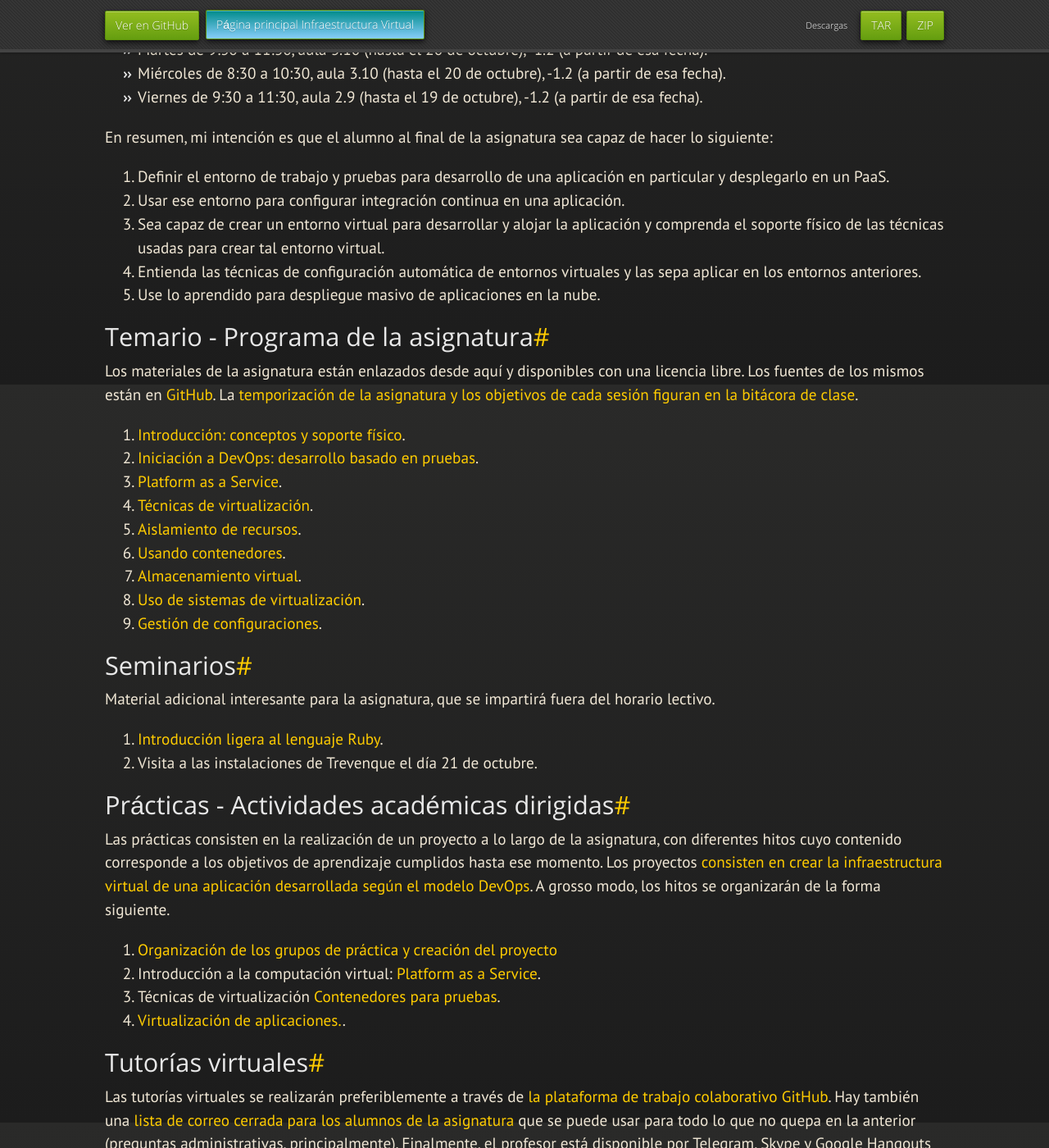
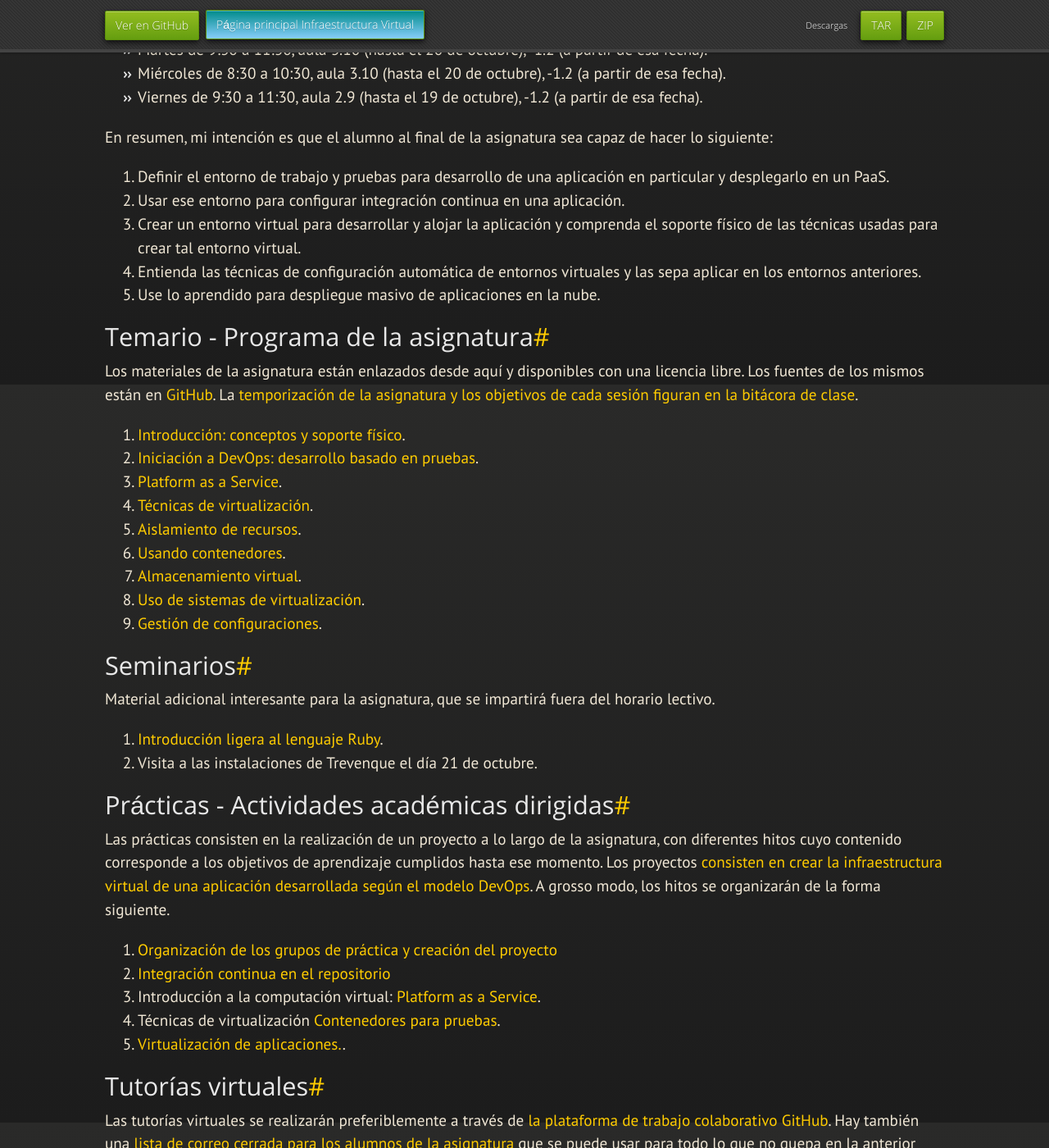
Before and after one commit to JJ/IV, a Jekyll site: the page built from index.md, in a window 1280 px wide and 1400 px high, scrolled down 431 px. Shown: the whole window at 82% size. Built offline with Jekyll 4.4.1, drawn with Linux system fonts in a browser that asks for light colours; nearby versions of some CDN libraries; some web fonts are replaced.

Commit message:
Sync index.md de master a gh-pages

```diff
--- a/index.md
+++ b/index.md
@@ -24,7 +24,7 @@ En resumen, mi intención es que el alumno al final de la asignatura sea capaz d
 
 1. Definir el entorno de trabajo y pruebas para desarrollo de una aplicación en particular y desplegarlo en un PaaS.
 2. Usar ese entorno para configurar integración continua en una aplicación.
-3. Sea capaz de crear un entorno virtual para desarrollar y alojar la aplicación y comprenda el soporte físico de las técnicas usadas para crear tal entorno virtual.
+3. Crear un entorno virtual para desarrollar y alojar la aplicación y comprenda el soporte físico de las técnicas usadas para crear tal entorno virtual.
 4. Entienda las técnicas de configuración automática de entornos virtuales y las sepa aplicar en los entornos anteriores.
 5. Use lo aprendido para despliegue masivo de aplicaciones en la nube.
 
@@ -65,6 +65,7 @@ cumplidos hasta ese momento. Los proyectos
 grosso modo, los hitos se organizarán de la forma siguiente.
 
 1. [Organización de los grupos de práctica y creación del proyecto](documentos/practicas/1.Infraestructura)
+2. [Integración continua en el repositorio](documentos/practicas/2.CI)
 2. Introducción a la computación virtual: [Platform as a Service](documentos/practicas/2.XaaS).
 2. Técnicas de virtualización [Contenedores para pruebas](documentos/practicas/3.Contenedores).
 4. [Virtualización de aplicaciones.](documentos/practicas/4.Aplicaciones).
```
